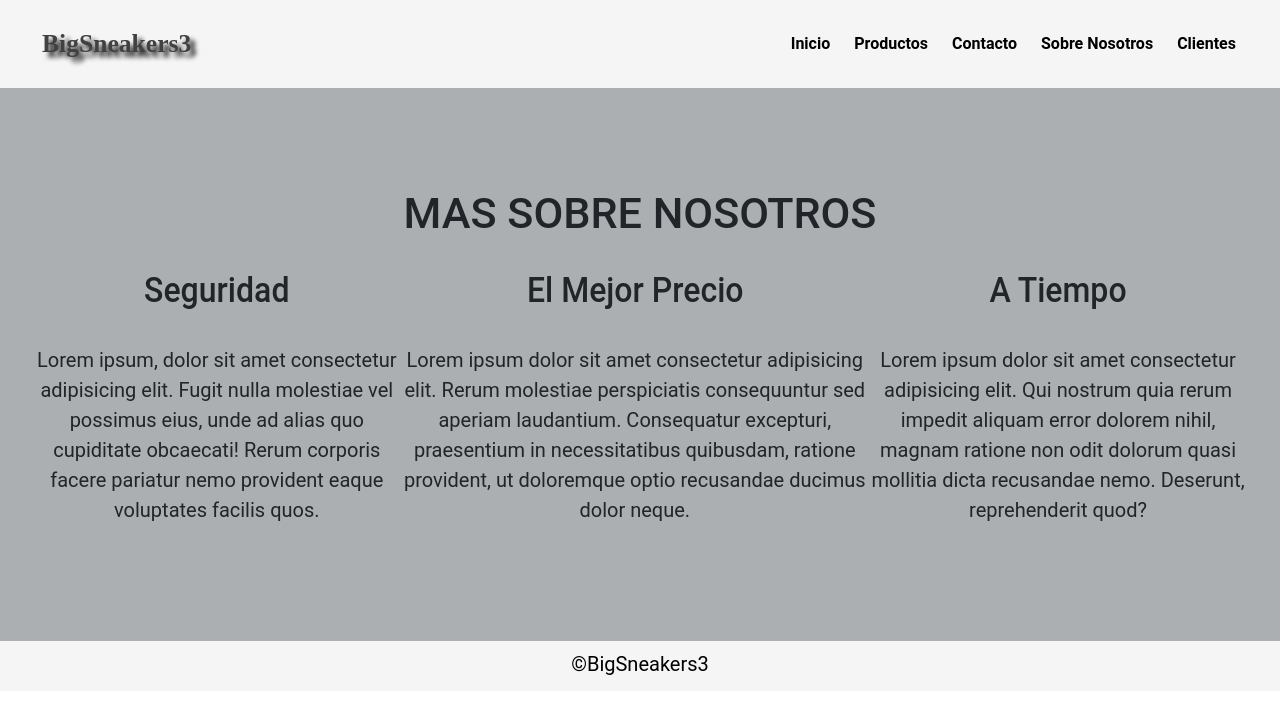
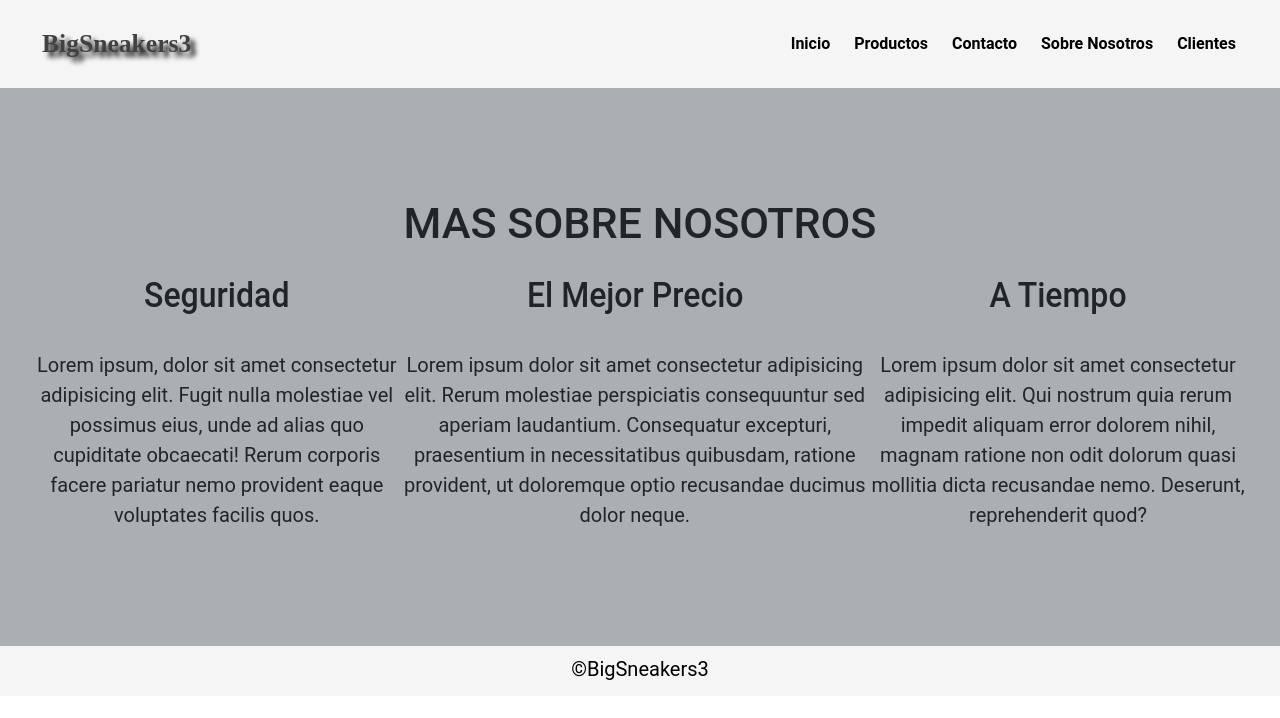
Before and after one commit to JoaquinAhumada10/bigsneakers, a plain HTML site: page pages/sobre_nosotros.html in a window 1280 px wide. Drawn offline with nearby package versions, Linux system fonts and the light colour scheme.

Commit message:
2do proyecto 80%

```diff
--- a/css/style.css
+++ b/css/style.css
@@ -340,12 +340,13 @@ footer .container{
 }
 #nosotros h2{
     text-align: center;
+    padding-top: 10px;
 }
 .iconos-nosotros{
     display: flex;
     justify-content: space-between;
     flex-direction: column;
-    padding-top: 50px;
+    padding-top: 20px;
 }
 .iconos{
     flex-basis: calc(33.3%-1rem);
@@ -357,6 +358,7 @@ footer .container{
     animation-name: bounce 2s ;
     animation-iteration-count: infinite;
     animation-duration: 2s;
+    padding-top: 25px;
 
 }
 
```
